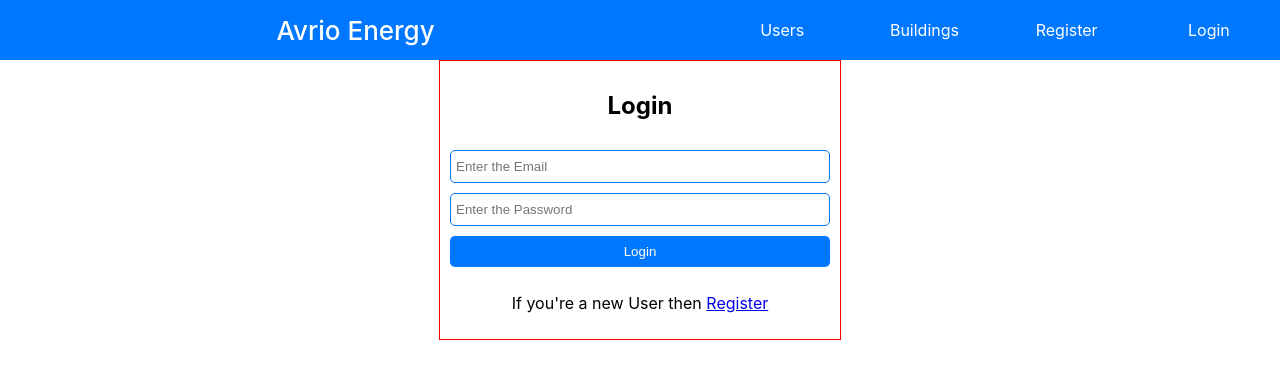
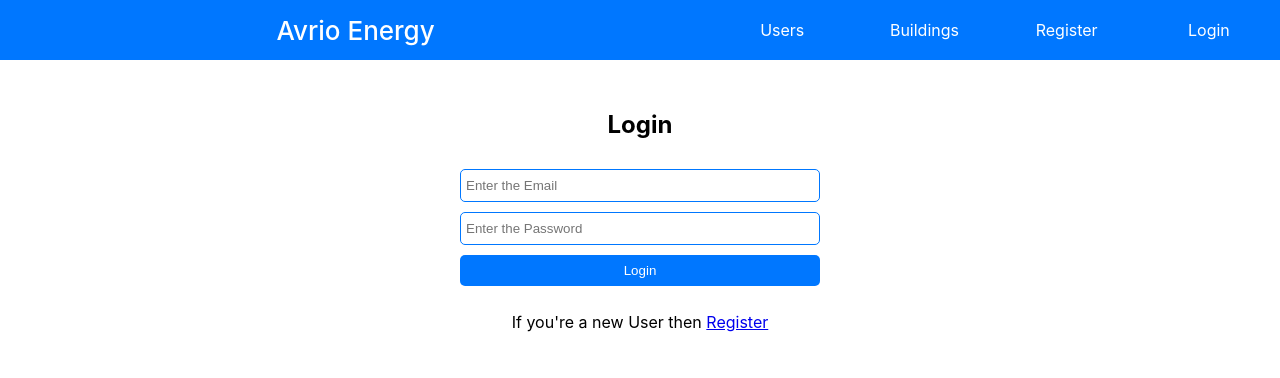
Before and after one commit to abhishek-0607/avrioenergy, a React (Create React App) app in the folder frontend/: page /login in a window 1280 px wide. Shown: the top 378 px of the page. Built offline with nearby package versions, Linux system fonts and the light colour scheme; the HTML template or start-up script is replaced by a standard one.

Commit message:
required Changes

```diff
--- a/frontend/src/components/login/Login.jsx
+++ b/frontend/src/components/login/Login.jsx
@@ -4,7 +4,7 @@ import { AuthContext } from "../../contexts/AuthContext";
 import "./login.css";
 
 const Login = () => {
-  const { setToken } = useContext(AuthContext);
+  const { setToken, setLogin } = useContext(AuthContext);
   const navigate = useNavigate();
   const initState = {
     email: "",
@@ -26,6 +26,7 @@ const Login = () => {
     if (res.status === 201) {
       const data = await res.json();
       setToken(data.token);
+      setLogin(data);
 
       console.log("data:", data);
       setUser({ ...initState });
--- a/frontend/src/components/login/login.css
+++ b/frontend/src/components/login/login.css
@@ -3,15 +3,15 @@
   width: 400px;
   align-items: center;
   justify-content: center;
-  margin: auto;
-  border: 1px solid red;
+  margin: 10px auto;
+  /* border: 1px solid grey; */
 }
 .container {
   width: 100%;
   display: flex;
   flex-direction: column;
   gap: 10px;
-  padding: 10px;
+  padding: 20px;
 }
 .inputbox {
   padding: 8px 5px;
--- a/frontend/src/components/navbar/Navbar.jsx
+++ b/frontend/src/components/navbar/Navbar.jsx
@@ -1,8 +1,11 @@
-import React from "react";
+import React, { useContext } from "react";
 import { Link } from "react-router-dom";
+import { AuthContext } from "../../contexts/AuthContext";
 import "./navbar.css";
 
 const Navbar = () => {
+  const { login, token, setToken, setLogin } = useContext(AuthContext);
+
   return (
     <div className="navbar">
       <div className="navContainer">
@@ -36,12 +39,26 @@ const Navbar = () => {
           </Link>
         </div>
         <div className="menu">
+          {token ? (
+            <div className="login">
+              <span>{login.name}</span>
+              <button
+                onClick={() => {
+                  setToken("");
+                  setLogin(null);
+                }}
+              >
+                logout
+              </button>
+            </div>
+          ) : (
             <Link
               to="/login"
               style={{ color: "inherit", textDecoration: "none" }}
             >
               Login
             </Link>
+          )}
         </div>
       </div>
     </div>
--- a/frontend/src/components/navbar/navbar.css
+++ b/frontend/src/components/navbar/navbar.css
@@ -22,7 +22,11 @@
 }
 .menu {
   flex: 1;
-}
-.menu {
   text-decoration: none;
 }
+.login {
+  display: flex;
+  justify-content: center;
+  align-items: center;
+  gap: 5px;
+}
--- a/frontend/src/components/register/Register.jsx
+++ b/frontend/src/components/register/Register.jsx
@@ -1,7 +1,10 @@
 import React, { useState } from "react";
+import { useNavigate } from "react-router-dom";
 import "./register.css";
 
 const Register = () => {
+  const navigate = useNavigate();
+
   const initState = {
     email: "",
     number: "",
@@ -21,10 +24,17 @@ const Register = () => {
       },
       body: JSON.stringify(user),
     });
-    console.log(res);
-    const data = await res.json();
-    console.log("data:", data);
-    setUser({ ...initState });
+    console.log("res", res);
+    if (res.status === 201) {
+      const data = await res.json();
+      console.log("data:", data);
+      setUser({ ...initState });
+      navigate("/login");
+    } else {
+      console.log(res);
+      const err = await res.json();
+      alert(err.message);
+    }
   };
   return (
     <div className="register">
--- a/frontend/src/components/register/register.css
+++ b/frontend/src/components/register/register.css
@@ -3,15 +3,15 @@
   width: 400px;
   align-items: center;
   justify-content: center;
-  margin: auto;
-  border: 1px solid red;
+  margin: 10px auto;
+  /* border: 1px solid red; */
 }
 .container {
   width: 100%;
   display: flex;
   flex-direction: column;
   gap: 10px;
-  padding: 10px;
+  padding: 20px;
 }
 .inputbox {
   padding: 8px 5px;
--- a/frontend/src/contexts/AuthContext.jsx
+++ b/frontend/src/contexts/AuthContext.jsx
@@ -4,9 +4,10 @@ export const AuthContext = createContext();
 
 export const AuthContextProvider = ({ children }) => {
   const [token, setToken] = useState("");
+  const [login, setLogin] = useState(null);
 
   return (
-    <AuthContext.Provider value={{ token, setToken }}>
+    <AuthContext.Provider value={{ token, setToken, login, setLogin }}>
       {children}
     </AuthContext.Provider>
   );
```
Lines whose indentation alone changed are shown as unchanged.
